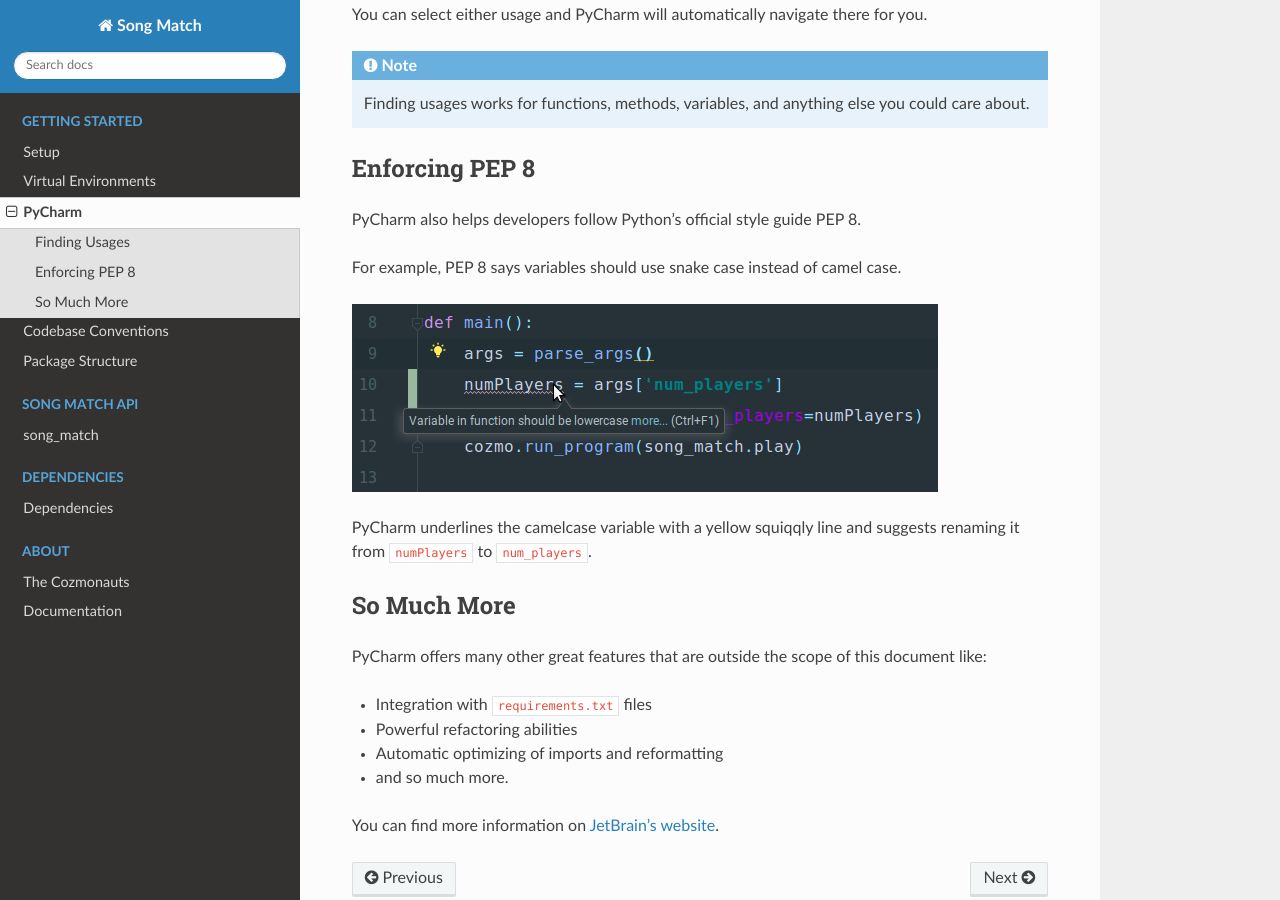
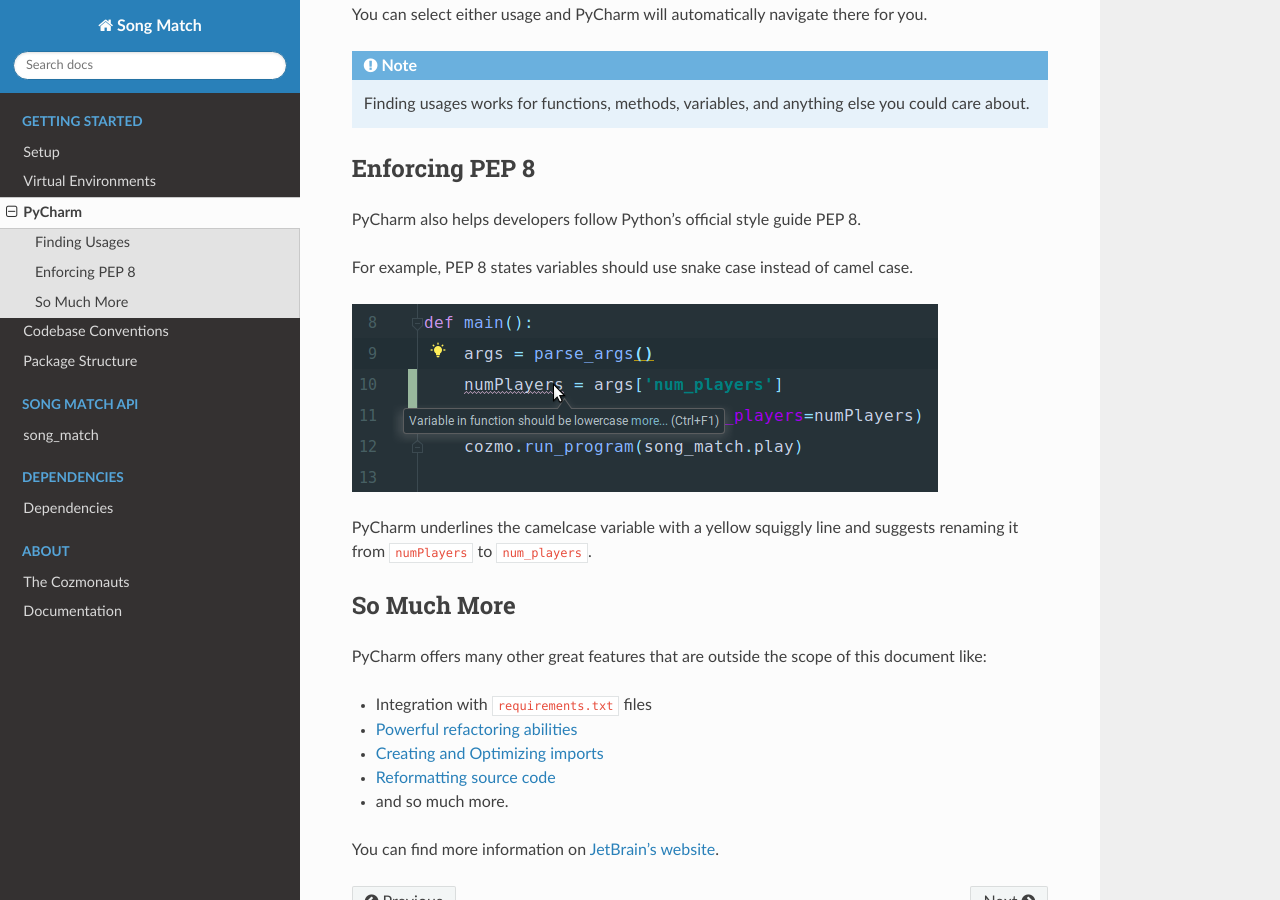
Before and after one commit to gbroques/cozmo-song-match, a Sphinx documentation site: the page built from docs/pages/pycharm.rst, in a window 1280 px wide and 900 px high, scrolled down 1023 px. Built offline with Sphinx 7.4.7 and the Read the Docs theme 2.0.0, drawn with Linux system fonts in a browser that asks for light colours.

Commit message:
Fix typo and add links

```diff
--- a/docs/pages/pycharm.rst
+++ b/docs/pages/pycharm.rst
@@ -37,11 +37,11 @@
 
 PyCharm also helps developers follow Python's official style guide PEP 8.
 
-For example, PEP 8 says variables should use snake case instead of camel case.
+For example, PEP 8 states variables should use snake case instead of camel case.
 
 .. image:: /_static/enforcing-pep8.png
 
-PyCharm underlines the camelcase variable with a yellow squiqqly line
+PyCharm underlines the camelcase variable with a yellow squiggly line
 and suggests renaming it from ``numPlayers`` to ``num_players``.
 
 So Much More
@@ -50,8 +50,9 @@
 PyCharm offers many other great features that are outside the scope of this document like:
 
 * Integration with ``requirements.txt`` files
-* Powerful refactoring abilities
-* Automatic optimizing of imports and reformatting
+* `Powerful refactoring abilities <https://www.jetbrains.com/help/pycharm/refactoring-source-code.html>`_
+* `Creating and Optimizing imports <https://www.jetbrains.com/help/pycharm/creating-and-optimizing-imports.html>`_
+* `Reformatting source code <https://www.jetbrains.com/help/pycharm/reformatting-source-code.html>`_
 * and so much more.
 
 You can find more information on `JetBrain's website <https://www.jetbrains.com/help/pycharm/meet-pycharm.html>`_.
```
